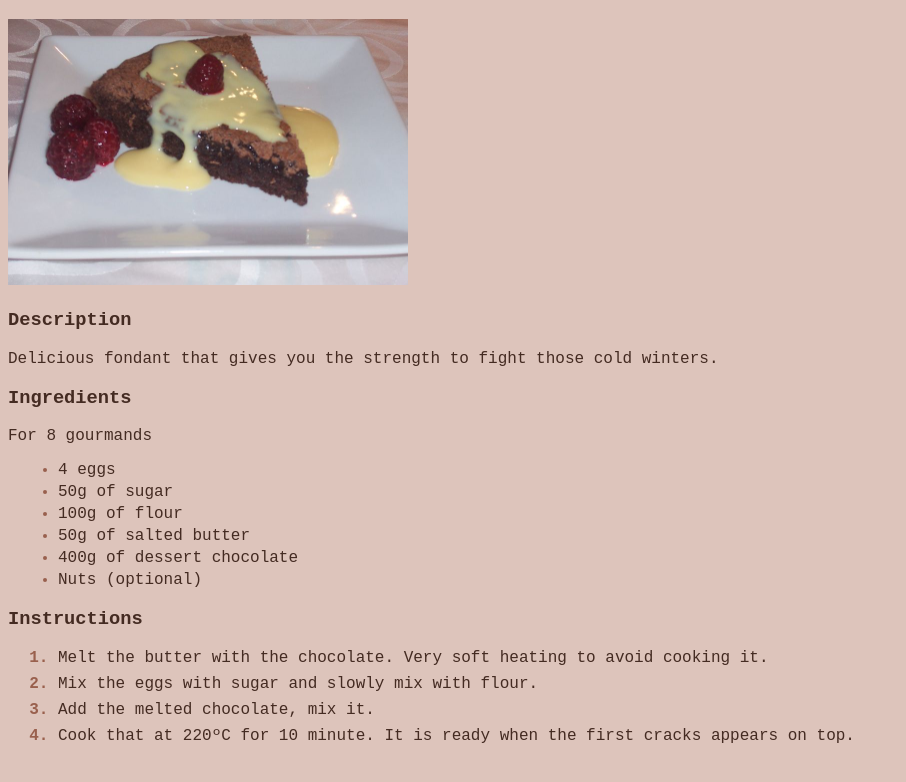
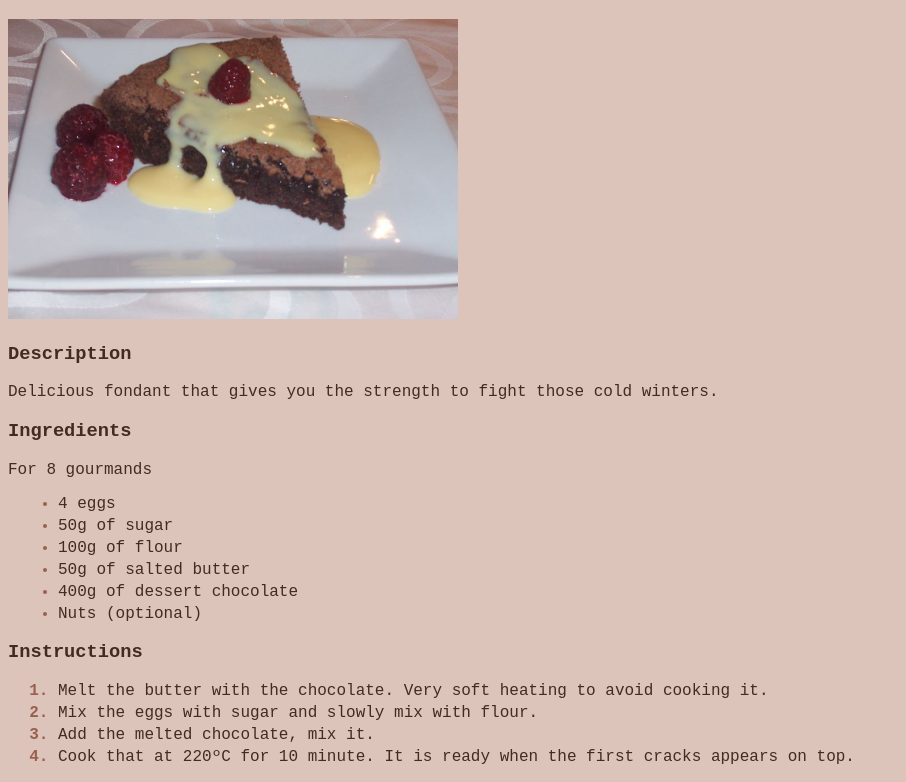
Before and after one commit to bsssssss/odin-recipes, a plain HTML site: page recipes/fondant-au-chocolat.html in a window 1280 px wide. Shown: the part 87-869 px from the top of the page, without its empty margins (0-906 px from the left). Before the commit the page ends 848 px from the top, so only its background shows below. Drawn offline with Linux system fonts and the light colour scheme.

Commit message:
image have same heights

```diff
--- a/css/style.css
+++ b/css/style.css
@@ -6,6 +6,10 @@ body {
 
 a {
   color: hsl(15 33% 30%);
+}
+
+li {
+  margin: 0.25em 0;
 }
 
 .recipes-nav {
@@ -37,10 +41,6 @@ ol li::marker {
   font-weight: bold;
 }
 
-.ingredient-list li {
-  margin: 0.25em 0;
+img {
+  height: 300px;
 }
-
-.instruction-list li {
-  margin: 0.5em 0;
-}
--- a/recipes/fondant-au-chocolat.html
+++ b/recipes/fondant-au-chocolat.html
@@ -13,7 +13,7 @@
 
   <h1>Le Fondant au Chocolat</h1>
   <img src="../img/fondant_au_chocolat.jpg" alt="Cursed chocolate cake in a plate with cream and raspberries"
-    width="400">
+    height="300">
 
   <h3>Description</h3>
   <p>Delicious fondant that gives you the strength to fight those cold winters.</p>
```
